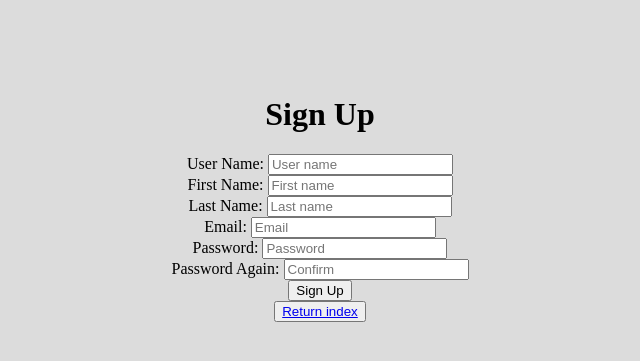
After one commit to yusufziyaozbay/Read-It-Later, a Django app: page /signup/ in a window 1280 px wide. The commit adds this page. Shown: the top 361 px of the page, without its empty margins (320-960 px from the left). Run offline with Django 4.2, Linux system fonts and the light colour scheme.

Commit message:
user login

```diff
--- /dev/null
+++ b/authentication/static/authentication/style.css
@@ -0,0 +1,9 @@
+body{
+    margin: 0px;
+    background-color: gainsboro;
+}
+
+.container{
+    margin: 6rem;
+    text-align: center;
+}
--- /dev/null
+++ b/authentication/templates/authentication/user_signup.html
@@ -0,0 +1,41 @@
+{% extends 'base.html' %}
+
+{% block title %}Sign Up{% endblock %}
+
+
+{% block content %}
+    <h1>Sign Up</h1>
+
+    <form action="{% url 'auth_user_signup' %}" method="post">
+        {% csrf_token %}
+
+        <label for="username">User Name: </label>
+        <input type="text" name="username" id="username" placeholder="User name" autocomplete="off">
+        <br>
+
+        <label for="fname">First Name: </label>
+        <input type="text" name="fname" id="fname" placeholder="First name" autocomplete="off">
+        <br>
+
+        <label for="lname">Last Name: </label>
+        <input type="text" name="lname" id="lname" placeholder="Last name" autocomplete="off">
+        <br>
+
+        <label for="email">Email: </label>
+        <input type="email" name="email" id="email" placeholder="Email" autocomplete="off">
+        <br>
+
+        <label for="password1">Password: </label>
+        <input type="password" name="password1" id="password1" placeholder="Password" autocomplete="off">
+        <br>
+
+        <label for="password2">Password Again: </label>
+        <input type="password" name="password2" id="password2" placeholder="Confirm" autocomplete="off">
+        <br>
+
+        <button type="submit">Sign Up</button>
+    </form>
+
+    <button><a href="/">Return index</a></button>
+
+{% endblock %}
--- /dev/null
+++ b/authentication/templates/base.html
@@ -0,0 +1,16 @@
+{% load static %}
+
+<!DOCTYPE html>
+<html lang="en">
+<head>
+    <meta charset="UTF-8">
+    <meta name="viewport" content="width=device-width, initial-scale=1.0">
+    <link rel="stylesheet" href="{% static 'authentication/style.css' %}">
+    <title>{% block title %}{% endblock %} | Read It Later</title>
+</head>
+<body>
+    <div class="container">
+        {% block content %}{% endblock %}
+    </div>
+</body>
+</html>
--- a/authentication/urls.py
+++ b/authentication/urls.py
@@ -4,4 +4,7 @@ from . import views
 
 urlpatterns = [
     path('', views.index, name='auth_index'),
+    path('login/', views.user_login, name='auth_user_login'),
+    path('signup/', views.user_signup, name='auth_user_signup'),
+    path('logout/', views.user_logout, name='auth_user_logout'),
 ]
--- a/authentication/views.py
+++ b/authentication/views.py
@@ -1,4 +1,7 @@
-from django.shortcuts import render
+from django.shortcuts import render, redirect
+from django.contrib.auth.models import User
+from django.contrib import messages
+from django.contrib.auth import authenticate, login, logout
 
 
 # Create your views here.
@@ -6,13 +9,45 @@ def index(request):
     return render(request, 'authentication/index.html')
 
 
-def signup(request):
-    return render(request, 'authentication/signup.html')
+def user_signup(request):
+    if request.method == 'POST':
+        username = request.POST['username']
+        fname = request.POST['fname']
+        lname = request.POST['lname']
+        email = request.POST['email']
+        password1 = request.POST['password1']
+        password2 = request.POST['password2']
+
+        myuser = User.objects.create_user(username, email, password1)
+        myuser.first_name = fname
+        myuser.last_name = lname
+        myuser.save()
+
+        messages.success(request, 'Your account has been successfully created.')
+        return redirect('/login')
+    else:
+        return render(request, 'authentication/user_signup.html')
 
 
-def signin(request):
-    return render(request, 'authentication/signin.html')
+def user_login(request):
+    if request.method == 'POST':
+        username = request.POST['username']
+        password = request.POST['password']
+        user = authenticate(username=username, password=password)
+        if user is not None:
+            login(request, user)
+            #return render(request, 'authentication/index.html', {'user': user})
+            return redirect('/', {'user': user})
+
+        else:
+            messages.error(request, 'Invalid Credentials')
+            #return redirect('/login')
+            return render(request, 'authentication/user_login.html')
+
+    else:
+        return render(request, 'authentication/user_login.html')
 
 
-def signout(request):
-    ...
+def user_logout(request):
+    logout(request)
+    return redirect('/')
--- a/bookmarks/templates/bookmarks/index.html
+++ b/bookmarks/templates/bookmarks/index.html
@@ -8,6 +8,6 @@
 <body>
     <h1>Read it later</h1>
 
-    <button type="submit"><a href="{% url 'auth_index' %}">Authentication</a></button>
+    <button type="submit"><a href="{% url 'auth_index' %}">Authentication App -></a></button>
 </body>
 </html>
--- a/bookmarks/urls.py
+++ b/bookmarks/urls.py
@@ -5,5 +5,5 @@ from . import views
 #app_name = 'bookmarks'
 
 urlpatterns = [
-    path('', views.index, name='bookmarks_index'),
+    path('home/', views.index, name='bookmarks_index'),
 ]
--- a/readitlater/urls.py
+++ b/readitlater/urls.py
@@ -19,6 +19,6 @@ from django.urls import include, path
 
 urlpatterns = [
     path('', include('bookmarks.urls')),
-    path('login/', include('authentication.urls')),
+    path('', include('authentication.urls')),
     path('admin/', admin.site.urls),
 ]
```
Also changed, not shown: authentication/templates/authentication/index.html (+20 -17 lines), authentication/templates/authentication/user_login.html (added, +29 -0 lines), bookmarks/templates/bookmarks/base.html (deleted, +0 -11 lines), db.sqlite3.
